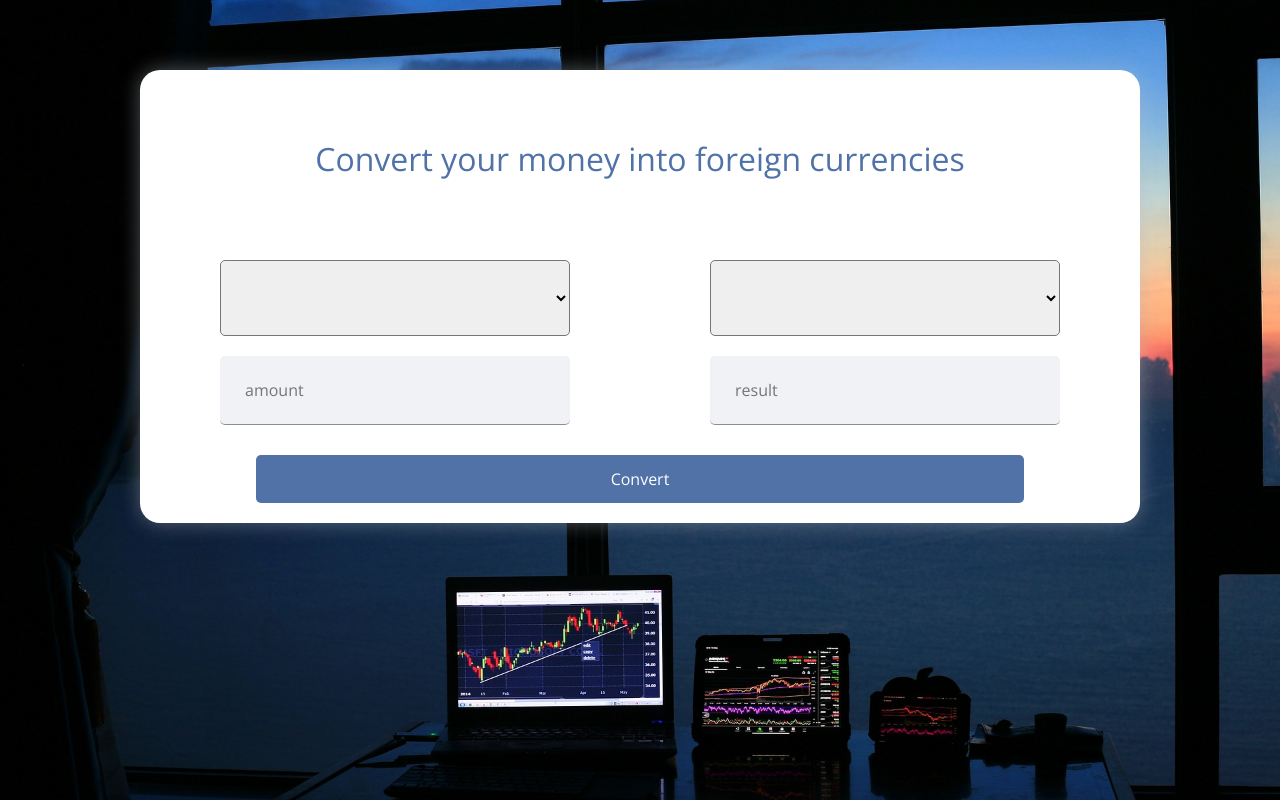
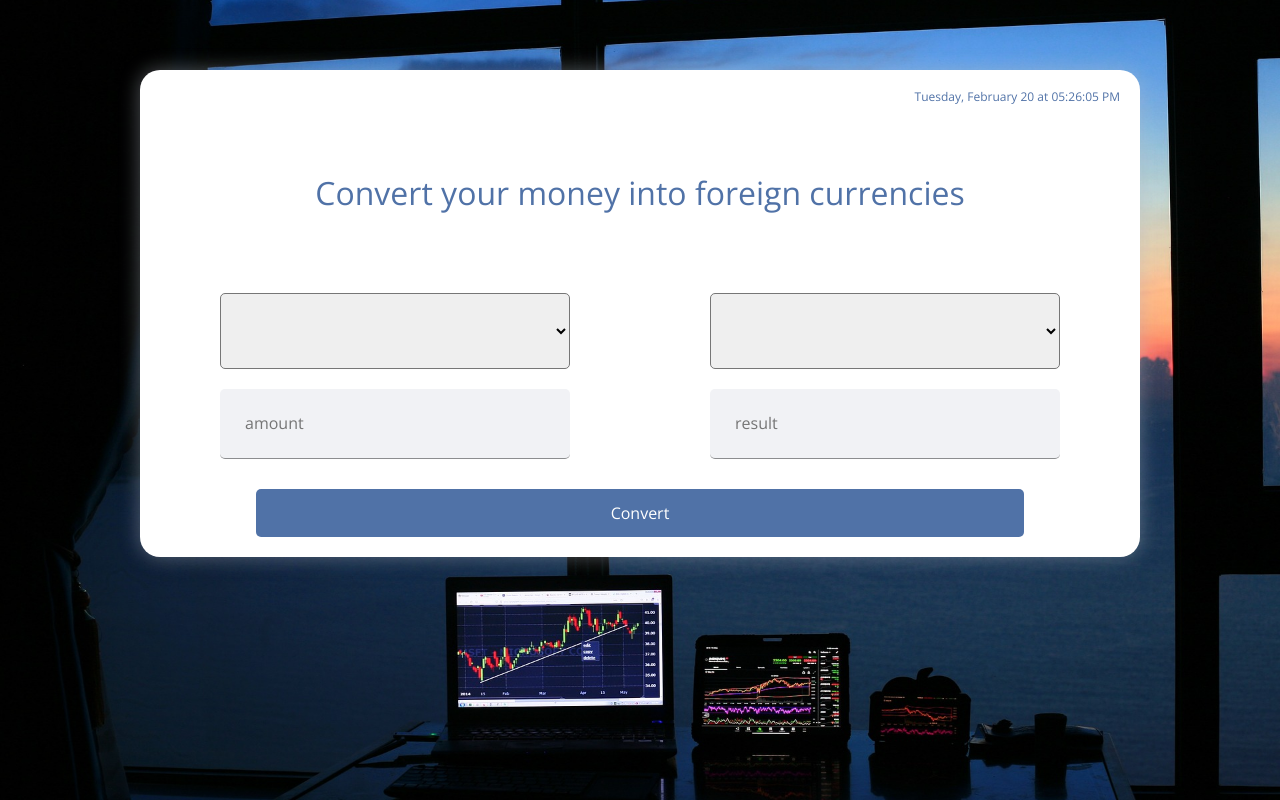
Before and after one commit to TomKotula/currencer-converter-react, a React (Create React App) app: page / in a window 1280 px wide. Built offline with nearby package versions, Linux system fonts and the light colour scheme.

Commit message:
clock added

```diff
--- /dev/null
+++ b/src/Clock/clock.css
@@ -0,0 +1,6 @@
+.clock__container {
+    text-align: right;
+    margin: 20px;
+    color: #5072A7;
+    font-size: 12px;
+}
--- /dev/null
+++ b/src/Clock/index.js
@@ -0,0 +1,30 @@
+import { useState, useEffect } from "react";
+import "./clock.css";
+
+const Clock = () => {
+  const [date, setDate] = useState(new Date());
+
+  useEffect(() => {
+    const intervalId = setInterval(() => {
+      setDate(new Date());
+    }, 1000);
+
+    return () => clearInterval(intervalId);
+  }, []);
+
+  return (
+    <div className="clock__container">
+      {date.toLocaleString("en-US",
+      {
+        weekday: "long",
+        month: "long",
+        day: "numeric",
+        hour: "2-digit",
+        minute: "2-digit",
+        second: "2-digit",
+      })}
+    </div>
+  );
+}
+
+export default Clock;
--- a/src/Header/index.js
+++ b/src/Header/index.js
@@ -1,6 +1,8 @@
+import Clock from "../Clock";
 
 const Header = () => (
     <header>
+        <Clock/>
         <h1 className="header">Convert your money into foreign currencies</h1>
     </header>
 );
```
